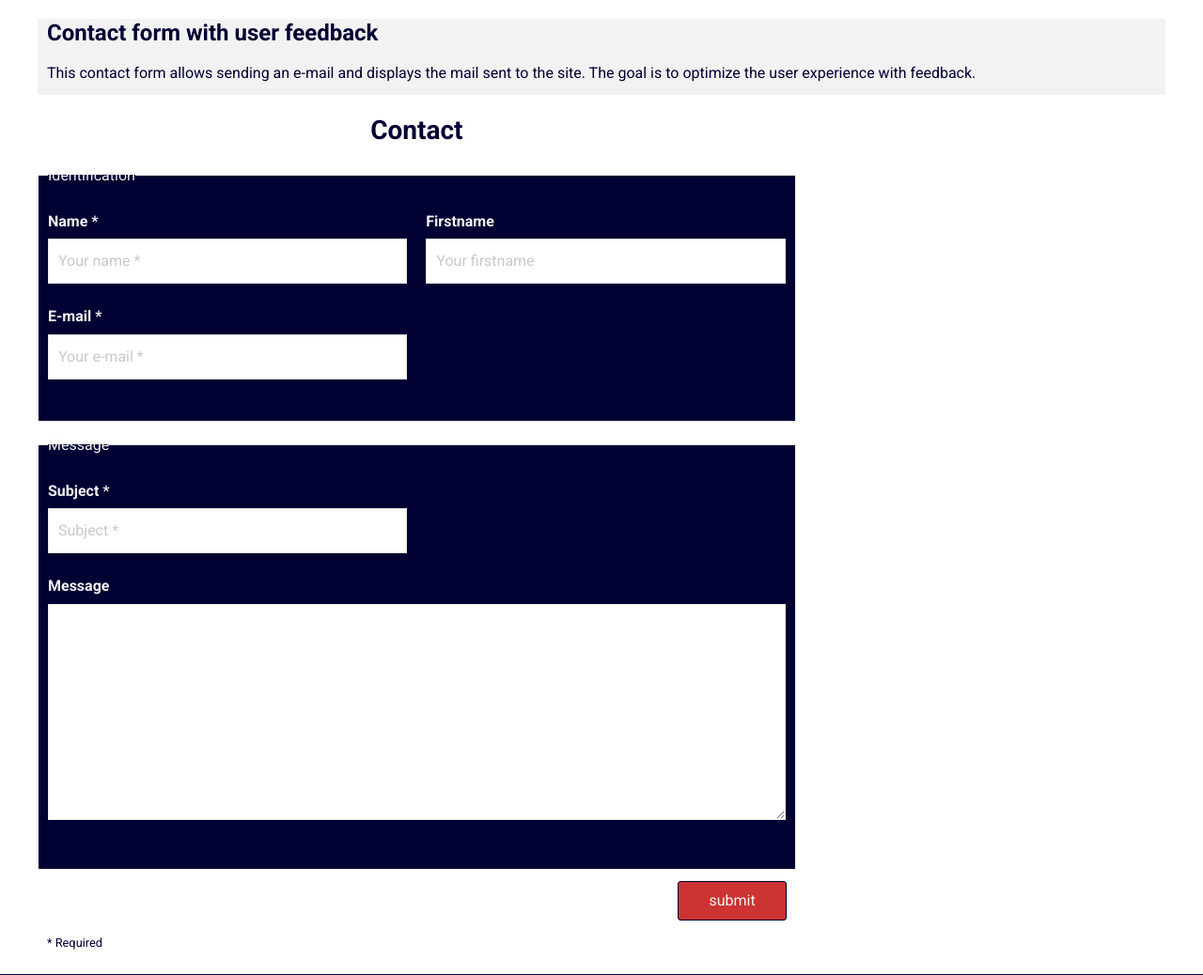
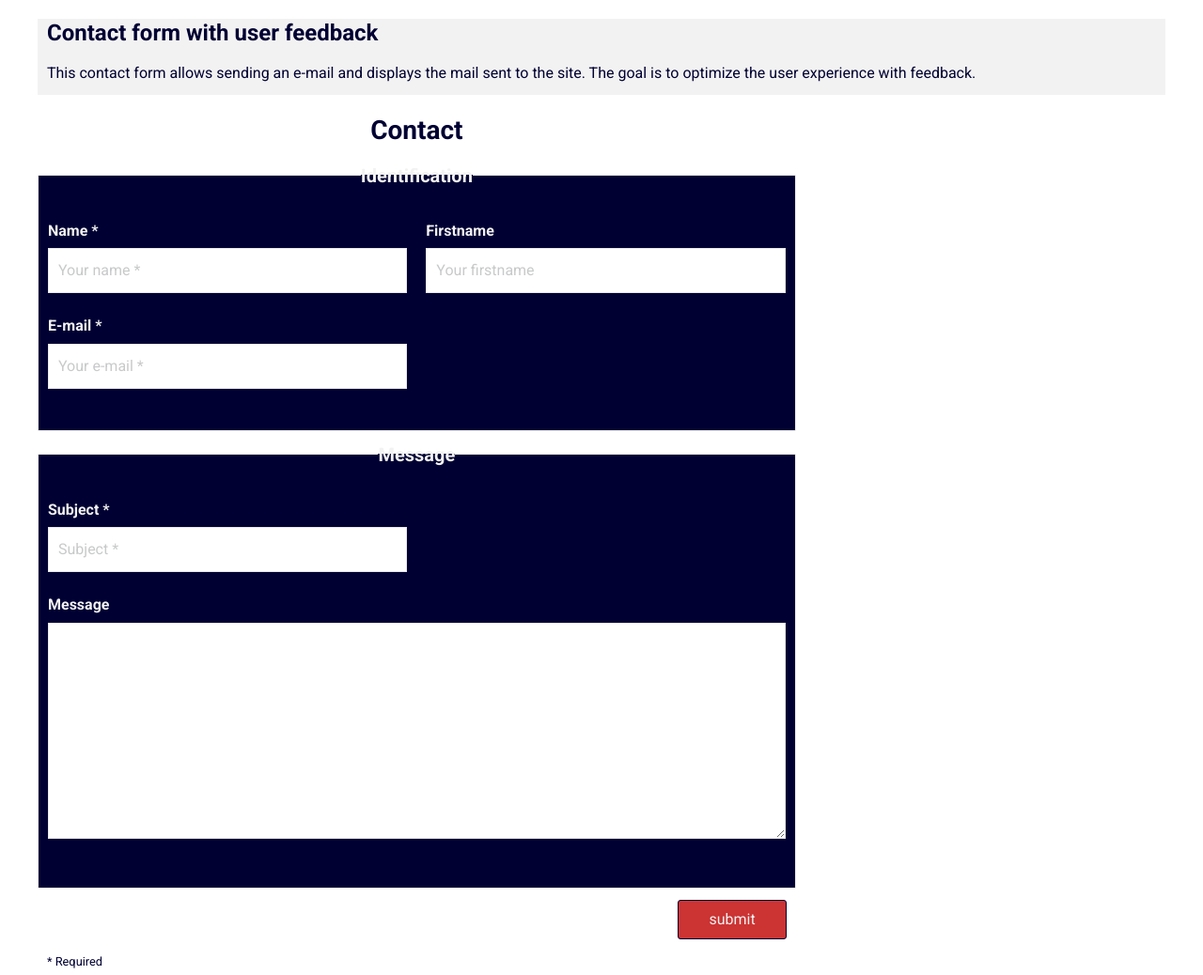
Before and after one commit to Alex-dev-Lyon/ContactFormFeedback, a PHP site: page / in a window 1280 px wide. Shown: the part 114-1152 px from the top of the page at 94% size. Run offline with PHP 8.4, Linux system fonts and the light colour scheme.

Commit message:
Correction to styles.css

```diff
--- a/css/styles.css
+++ b/css/styles.css
@@ -217,6 +217,12 @@ fieldset {
     border: 1px solid #e8e8e9;
     border-radius: 0;
     background: rgba(250, 250, 250, 0.73);
+}
+legend {
+    font-size: 20px;
+    text-align: center;
+    font-weight: bold;
+    margin-bottom: 10px;
 }
 
 ::-webkit-input-placeholder {
```
